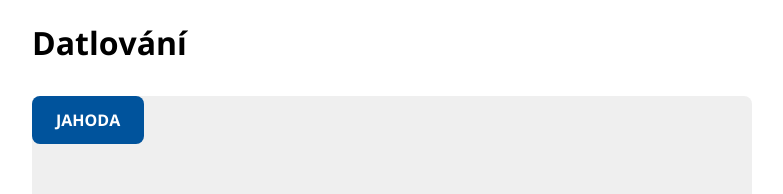
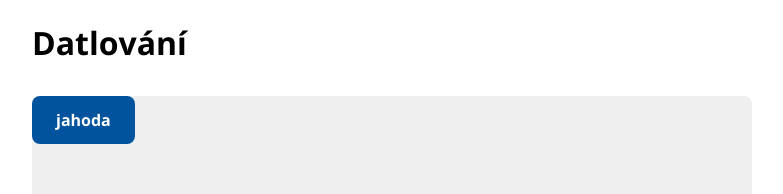
Before and after one commit to stitaks/datluj.cz, a React app: page / in a window 1280 px wide. Shown: the top 194 px of the page, without its empty margins (248-1031 px from the left). Built offline with nearby package versions, Linux system fonts and the light colour scheme.

Commit message:
Ostranění zbytečného kódu

```diff
--- a/src/components/Stage/index.jsx
+++ b/src/components/Stage/index.jsx
@@ -3,15 +3,11 @@ import Wordbox from '../Wordbox';
 import './style.css';
 
 const Stage = () => {
-  const [word, setWord] = useState('JAHODA');
-
-  const handleDone = () => {
-    setWord(null);
-  };
+  const [word, setWord] = useState('jahoda');
 
   return (
     <div className="stage">
-      {word === null ? null : <Wordbox word={word} onDone={handleDone} />}
+      <Wordbox word={word} />
     </div>
   );
 };
```
